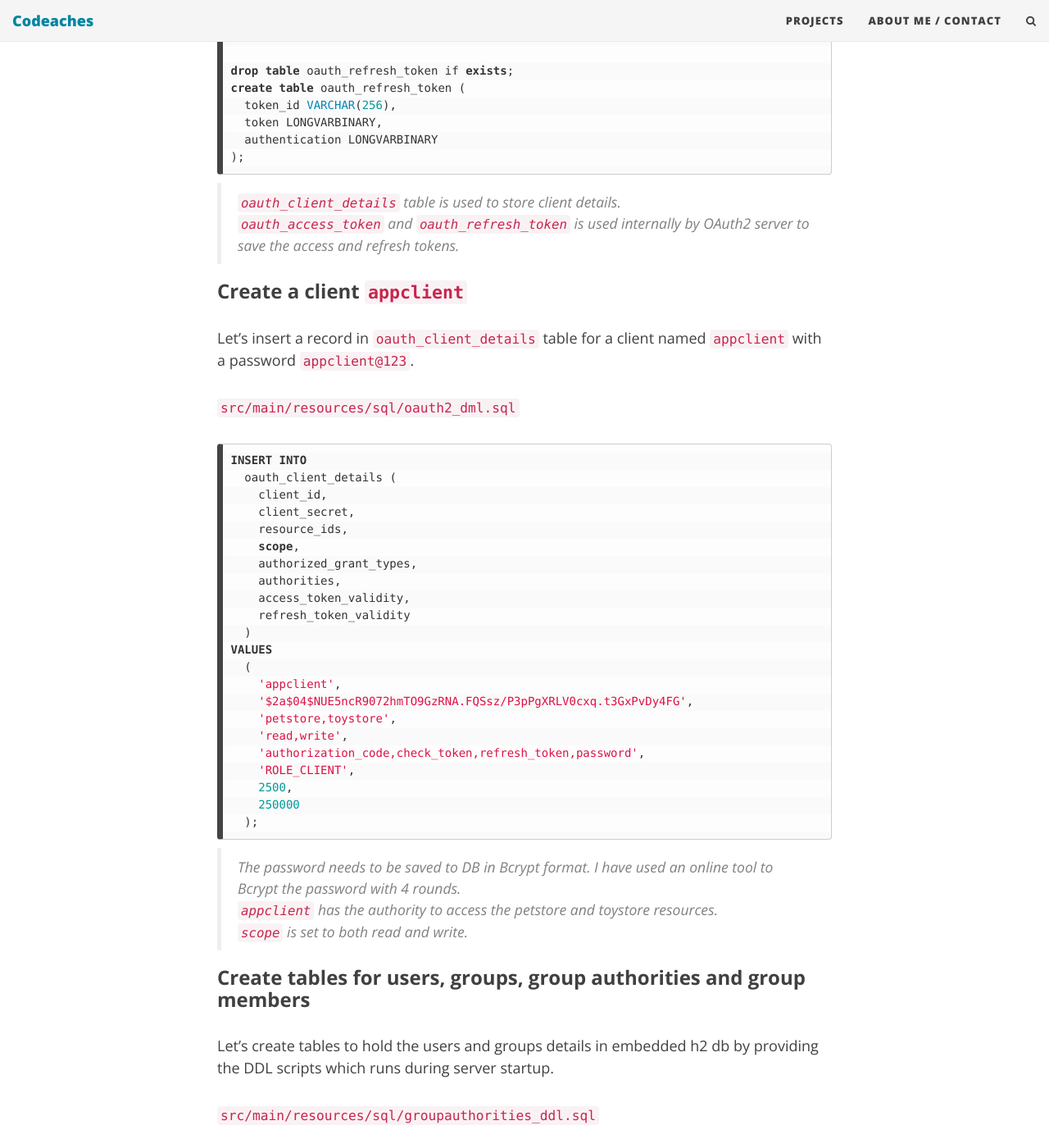
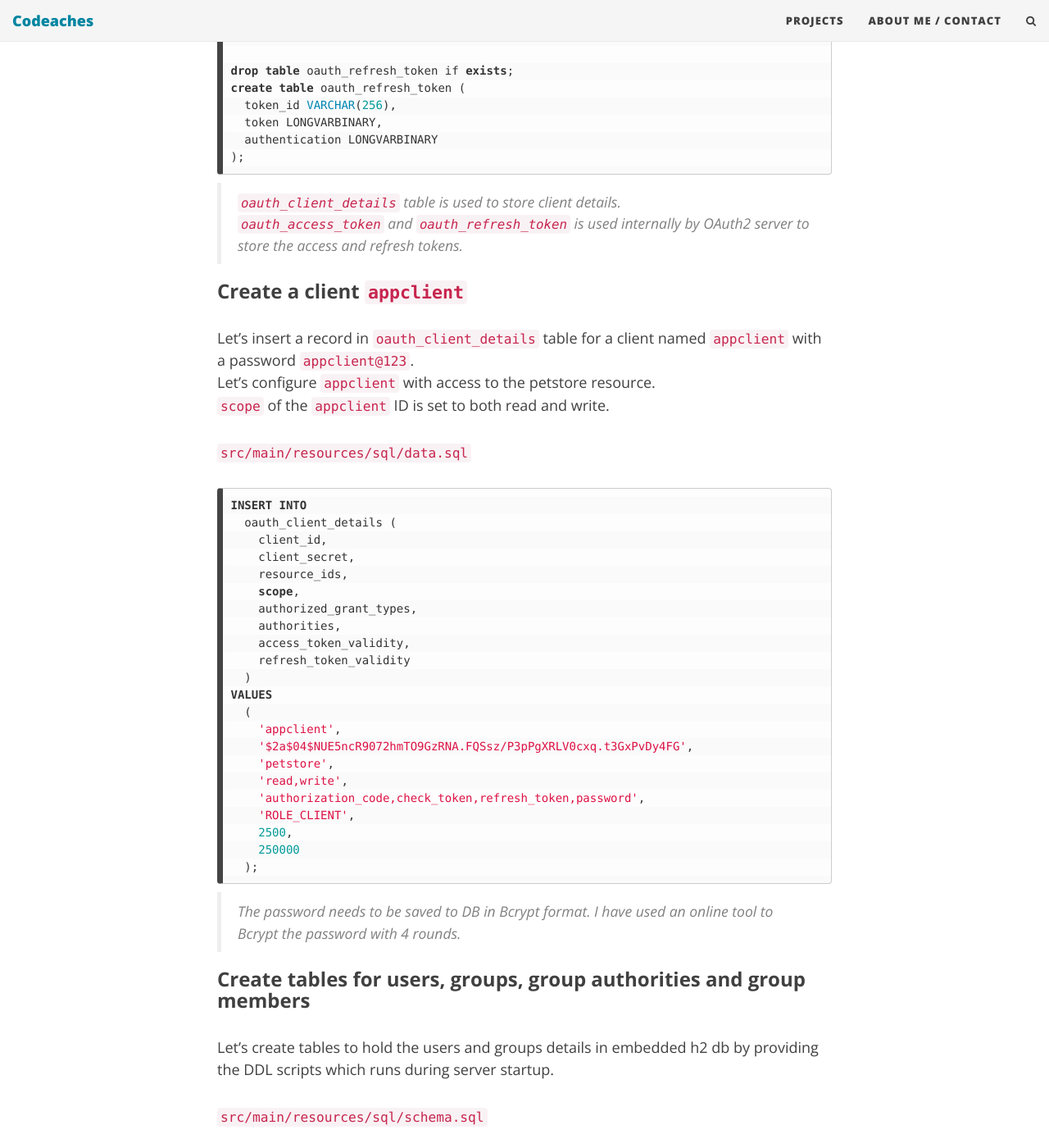
Before and after one commit to codeaches/codeaches.github.io, a Jekyll site: the page built from _posts/2018-12-20-Spring Boot-OAuth2 and Resource Server setup.md, in a window 1280 px wide and 1400 px high, scrolled down 3552 px. Shown: the whole window at 82% size. Built offline with Jekyll 4.4.1, drawn with Linux system fonts in a browser that asks for light colours; nearby versions of some CDN libraries; comment, search, counter and statistics services are not loaded; some of the changed text lies outside the part shown.

Commit message:
no message

````diff
--- a/_posts/2018-12-20-Spring Boot-OAuth2 and Resource Server setup.md
+++ b/_posts/2018-12-20-Spring Boot-OAuth2 and Resource Server setup.md
@@ -101,7 +101,7 @@ c.c.demo.oauth2server.DemoApplication  : Started DemoApplication in 12.233 secon
 
 Let's create tables to hold the client, user and group details in embedded h2 db by providing the DDL scripts which runs during server startup.
 
-`src/main/resources/sql/oauth2_ddl.sql`
+`src/main/resources/sql/schema.sql`
 
 ```sql
 drop table oauth_client_details if exists;
@@ -139,13 +139,15 @@ create table oauth_refresh_token (
 ```
 
 > `oauth_client_details` table is used to store client details.
-> `oauth_access_token` and `oauth_refresh_token` is used internally by OAuth2 server to save the access and refresh tokens.
+> `oauth_access_token` and `oauth_refresh_token` is used internally by OAuth2 server to store the access and refresh tokens.
 
 ### Create a client `appclient`
 
 Let's insert a record in `oauth_client_details` table for a client named `appclient` with a password `appclient@123`.
+Let's configure `appclient` with access to the petstore resource.
+`scope` of the `appclient` ID is set to both read and write.
 
-`src/main/resources/sql/oauth2_dml.sql`
+`src/main/resources/sql/data.sql`
 
 ```sql
 INSERT INTO
@@ -163,7 +165,7 @@ VALUES
   (
     'appclient',
     '$2a$04$NUE5ncR9072hmTO9GzRNA.FQSsz/P3pPgXRLV0cxq.t3GxPvDy4FG',
-    'petstore,toystore',
+    'petstore',
     'read,write',
     'authorization_code,check_token,refresh_token,password',
     'ROLE_CLIENT',
@@ -173,14 +175,12 @@ VALUES
 ```
 
 > The password needs to be saved to DB in Bcrypt format. I have used an online tool to Bcrypt the password with 4 rounds.
-> `appclient` has the authority to access the petstore and toystore resources.
-> `scope` is set to both read and write.
 
 ### Create tables for users, groups, group authorities and group members
 
 Let's create tables to hold the users and groups details in embedded h2 db by providing the DDL scripts which runs during server startup.
 
-`src/main/resources/sql/groupauthorities_ddl.sql`
+`src/main/resources/sql/schema.sql`
 
 ```sql
 drop table users if exists;
@@ -220,7 +220,7 @@ Add `john` to group `USER_AND_ADMIN_GROUP` and `kelly` to group `USER_ONLY_GROUP
 
 > The password needs to be saved to DB in Bcrypt format. I have used an online tool to Bcrypt the password with 4 rounds.
 
-`src/main/resources/sql/groupauthorities_dml.sql`
+`src/main/resources/sql/data.sql`
 
 ```sql
 INSERT INTO users (username,password,enabled)
@@ -237,15 +237,6 @@ INSERT INTO group_authorities (group_id, authority) VALUES (2, 'ROLE_USER');
 
 INSERT INTO group_members (username, group_id) VALUES ('john', 1);
 INSERT INTO group_members (username, group_id) VALUES ('kelly', 2);
-```
-
-### Update the above created DDL and DML file names in application properties file.
-
-`src/main/resources/application.properties`
-
-```properties
-spring.datasource.schema=classpath:sql/oauth2_ddl.sql, classpath:sql/groupauthorities_ddl.sql
-spring.datasource.data=classpath:sql/oauth2_dml.sql, classpath:sql/groupauthorities_dml.sql
 ```
 
 ### Configure Auth Server {#clientauth}
````
